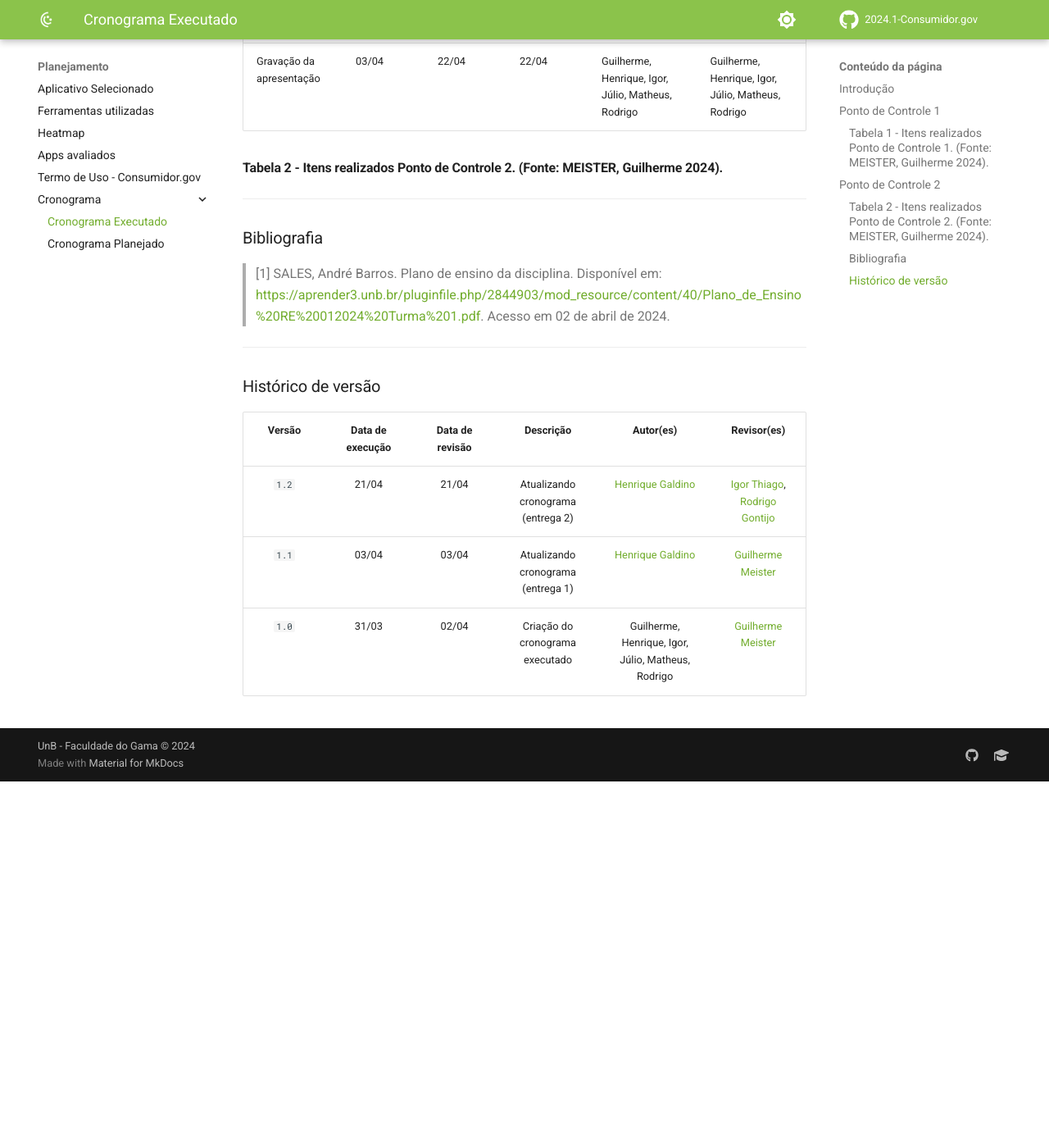
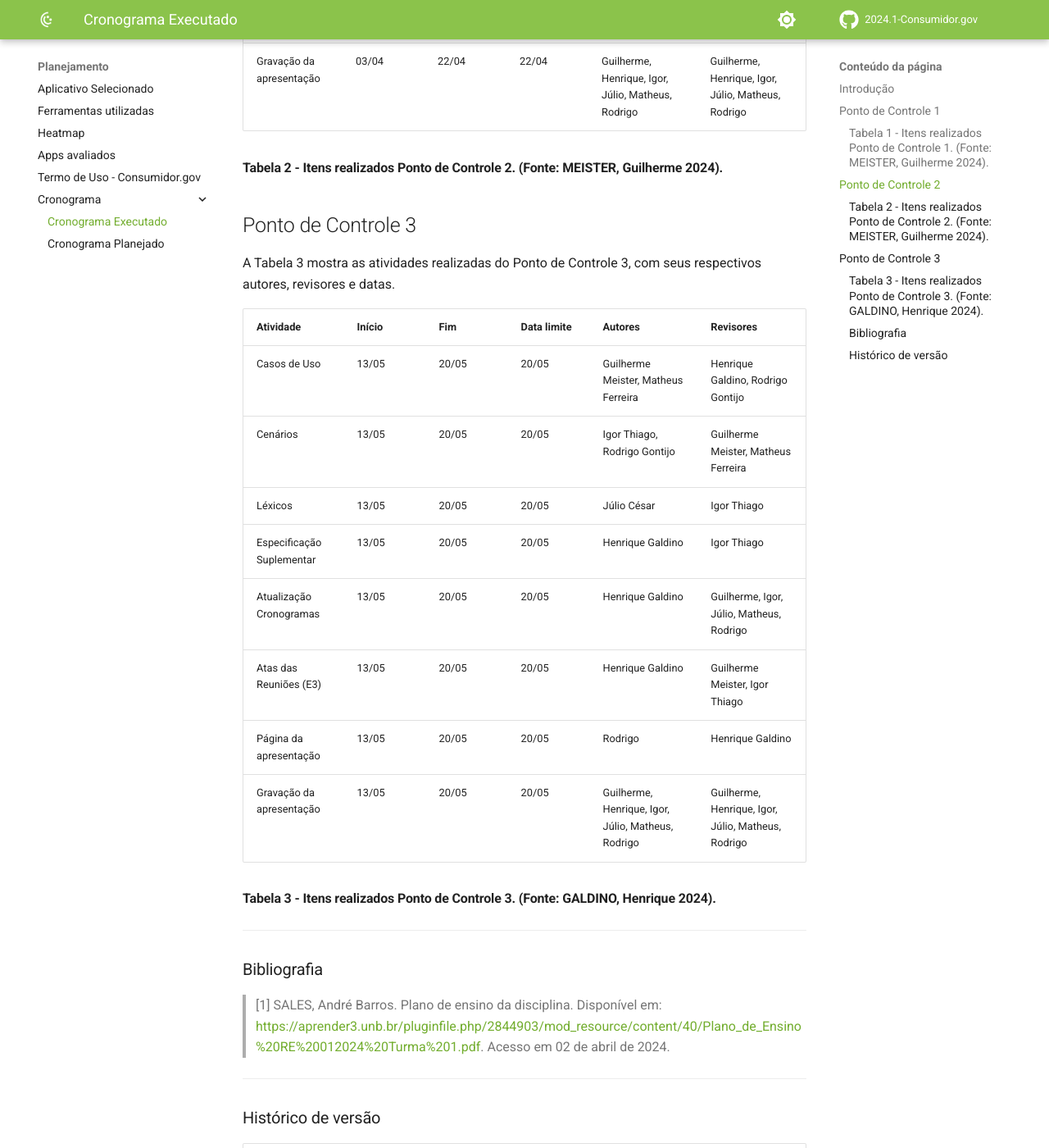
Before and after one commit to Requisitos-de-Software/2024.1-Grupo08, an MkDocs documentation site: the page built from docs/Planejamento/cronograma/cronograma-executado.md, in a window 1280 px wide and 1400 px high, scrolled down 2768 px. Shown: the whole window at 82% size. Built offline with MkDocs 1.6.1 and Material for MkDocs 9.7.7, drawn with Linux system fonts in a browser that asks for light colours; comment, search, counter and statistics services are not loaded; before the commit the page ends 3721 px from its top, so only the background shows below that; some of the changed text lies outside the part shown.

Commit message:
atualizando cronogramas

```diff
--- a/docs/Planejamento/cronograma/cronograma-executado.md
+++ b/docs/Planejamento/cronograma/cronograma-executado.md
@@ -45,6 +45,22 @@ A Tabela 2 mostra as atividades realizadas do Ponto de Controle 2, com seus resp
 
 #### Tabela 2 - Itens realizados Ponto de Controle 2. (Fonte: MEISTER, Guilherme 2024).
 
+## Ponto de Controle 3
+A Tabela 3 mostra as atividades realizadas do Ponto de Controle 3, com seus respectivos autores, revisores e datas.
+
+| Atividade | Início | Fim | Data limite |Autores | Revisores |
+|-----------|--------|-----|-----|---------|-----------|
+| Casos de Uso | 13/05 | 20/05 | 20/05 | Guilherme Meister, Matheus Ferreira | Henrique Galdino, Rodrigo Gontijo |
+| Cenários | 13/05 | 20/05 | 20/05 | Igor Thiago, Rodrigo Gontijo | Guilherme Meister, Matheus Ferreira |
+| Léxicos | 13/05 | 20/05 | 20/05 | Júlio César | Igor Thiago |
+| Especificação Suplementar | 13/05 | 20/05 | 20/05 | Henrique Galdino | Igor Thiago |
+| Atualização Cronogramas |  13/05 | 20/05 | 20/05 | Henrique Galdino | Guilherme, Igor, Júlio, Matheus, Rodrigo |
+| Atas das Reuniões (E3) | 13/05 | 20/05 | 20/05 | Henrique Galdino | Guilherme Meister, Igor Thiago |
+| Página da apresentação | 13/05 | 20/05 | 20/05 | Rodrigo | Henrique Galdino |
+| Gravação da apresentação | 13/05 | 20/05 | 20/05 | Guilherme, Henrique, Igor, Júlio, Matheus, Rodrigo | Guilherme, Henrique, Igor, Júlio, Matheus, Rodrigo |
+
+#### Tabela 3 - Itens realizados Ponto de Controle 3. (Fonte: GALDINO, Henrique 2024).
+
 ---
 
 ### Bibliografia
@@ -55,6 +71,7 @@ A Tabela 2 mostra as atividades realizadas do Ponto de Controle 2, com seus resp
 ### Histórico de versão
 | Versão | Data de execução  | Data de revisão |  Descrição    | Autor(es)     |  Revisor(es)  |
 | :----: | :---------------: | :-------------: | :-----------: | :-----------: | :-----------: |
+| `1.3` | 21/04 | 21/04 | Atualizando cronograma (entrega 3)| [Henrique Galdino](https://github.com/hgaldino05) | [Igor Thiago](https://github.com/alladin-51), [Rodrigo Gontijo](https://github.com/rodrigogontijoo)|
 | `1.2` | 21/04 | 21/04 | Atualizando cronograma (entrega 2)| [Henrique Galdino](https://github.com/hgaldino05) | [Igor Thiago](https://github.com/alladin-51), [Rodrigo Gontijo](https://github.com/rodrigogontijoo)|
 | `1.1` | 03/04 | 03/04 | Atualizando cronograma (entrega 1)| [Henrique Galdino](https://github.com/hgaldino05) | [Guilherme Meister](https://github.com/gmeister18)|
 | `1.0` | 31/03 | 02/04 | Criação do cronograma executado | Guilherme, Henrique, Igor, Júlio, Matheus, Rodrigo | [Guilherme Meister](https://github.com/gmeister18) |
```
Also changed, not shown: docs/Planejamento/cronograma/cronograma-planejado.md (+7 -6 lines).
